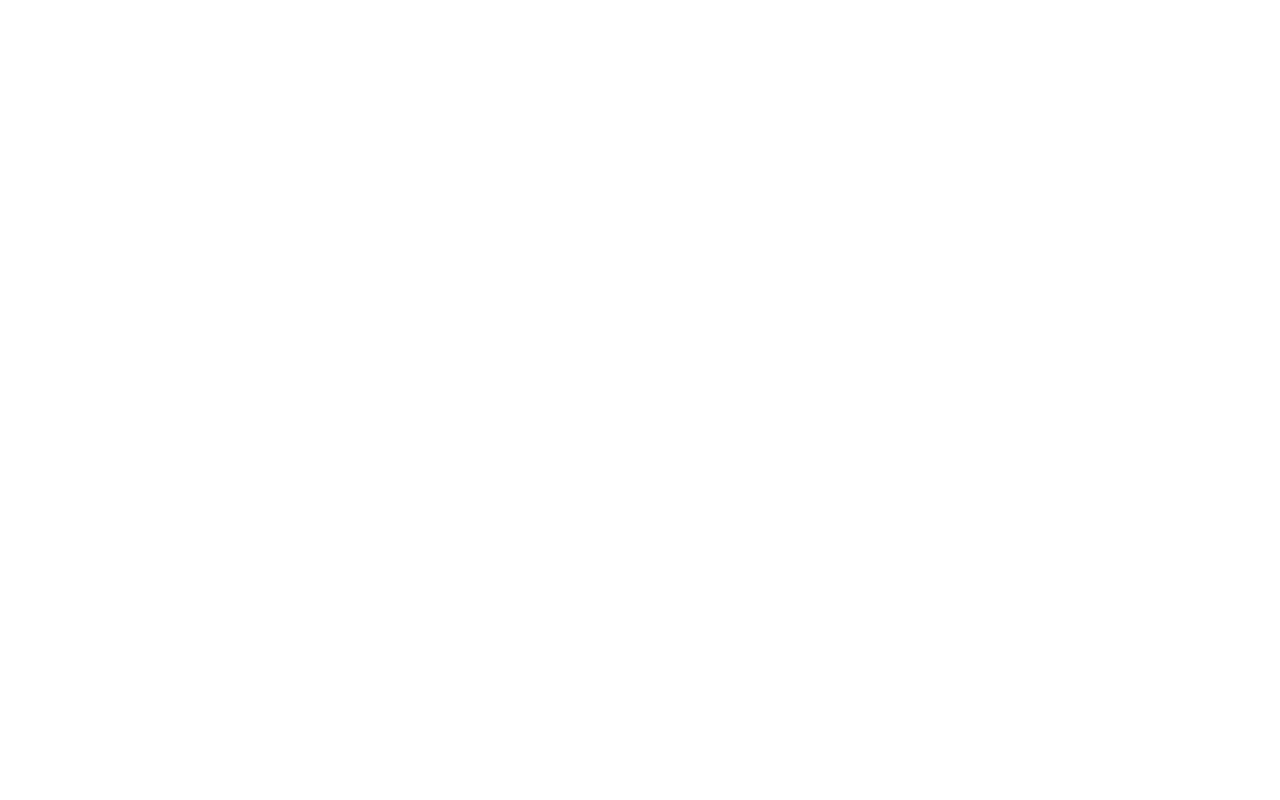
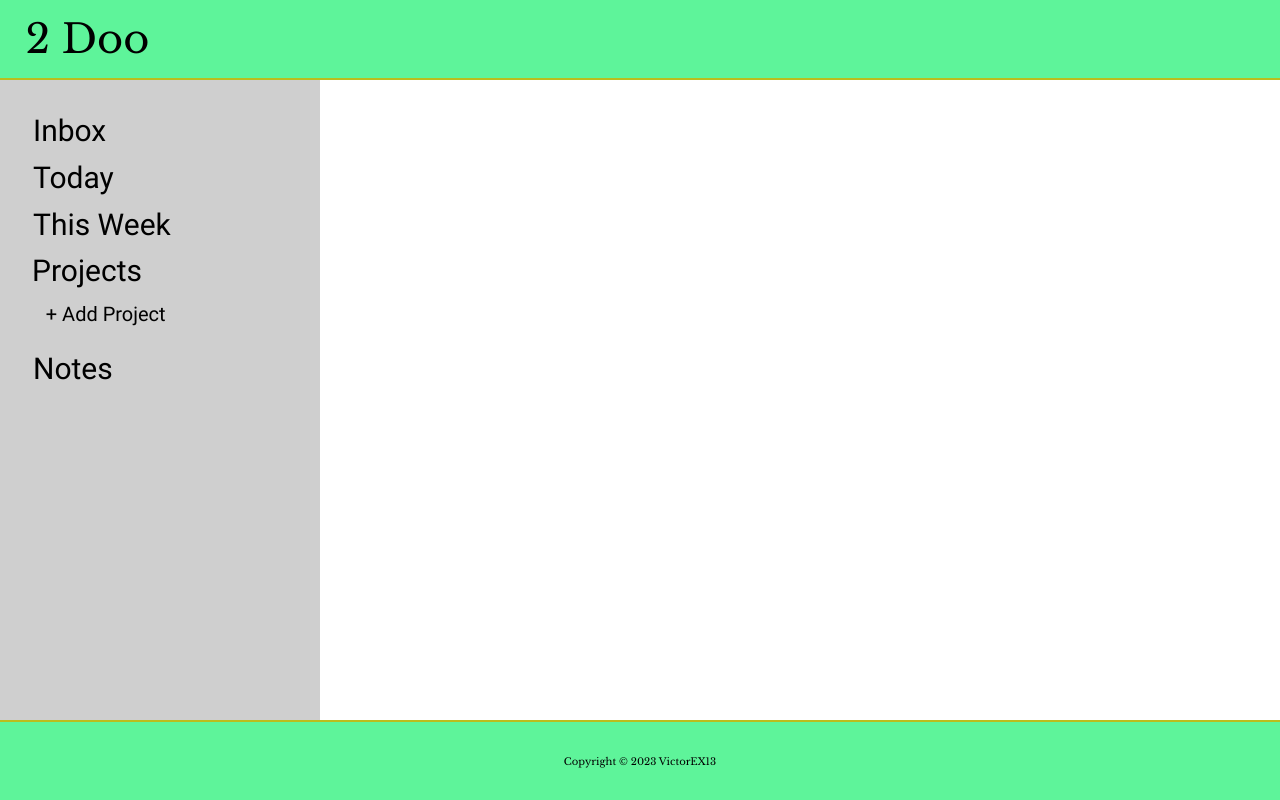
Before and after one commit to VictorEX13/odin_todo-list, a website built with webpack: page dist/index.html in a window 1280 px wide. Built offline with nearby package versions, Linux system fonts and the light colour scheme.

Commit message:
Load default layout

```diff
--- /dev/null
+++ b/src/aside.js
@@ -0,0 +1,54 @@
+class Aside {
+  defaultAside() {
+    const aside = document.createElement("aside");
+    const nav = document.createElement("nav");
+    const list = document.createElement("ul");
+    const listItem = document.createElement("li");
+    const listItemLink = document.createElement("a");
+    listItemLink.setAttribute("href", "#");
+
+    const inbox = listItem.cloneNode(true);
+    const todayItems = listItem.cloneNode(true);
+    const thisWeekItems = listItem.cloneNode(true);
+    const projects = listItem.cloneNode(true);
+    const notes = listItem.cloneNode(true);
+
+    inbox.appendChild(listItemLink.cloneNode(true));
+    todayItems.appendChild(listItemLink.cloneNode(true));
+    thisWeekItems.appendChild(listItemLink.cloneNode(true));
+    notes.appendChild(listItemLink.cloneNode(true));
+
+    inbox.firstChild.textContent = "Inbox";
+    todayItems.firstChild.textContent = "Today";
+    thisWeekItems.firstChild.textContent = "This Week";
+    notes.firstChild.textContent = "Notes";
+
+    const projectList = list.cloneNode(true);
+    projectList.classList.add("project-list");
+
+    const addProject = listItem.cloneNode(true);
+    addProject.appendChild(listItemLink.cloneNode(true));
+    addProject.firstChild.textContent = "+ Add Project";
+
+    projectList.appendChild(addProject);
+
+    projects.textContent = "Projects";
+
+    projects.appendChild(projectList);
+
+    inbox.classList.add("inbox-link");
+    todayItems.classList.add("today-link");
+    thisWeekItems.classList.add("this-week-link");
+    projects.classList.add("projects-link");
+    notes.classList.add("notes-link");
+
+    list.append(inbox, todayItems, thisWeekItems, projects, notes);
+
+    nav.appendChild(list);
+    aside.appendChild(nav);
+
+    return aside;
+  }
+}
+
+export default Aside;
--- /dev/null
+++ b/src/firstLoad.js
@@ -0,0 +1,18 @@
+import Header from "./header.js";
+import Aside from "./aside.js";
+import Main from "./mainContent.js";
+import Footer from "./footer.js";
+
+const body = document.querySelector("body");
+
+const header = new Header();
+const aside = new Aside();
+const main = new Main();
+const footer = new Footer();
+
+body.append(
+  header.defaultHeader(),
+  aside.defaultAside(),
+  main.defaultMain(),
+  footer.defaultFooter()
+);
--- /dev/null
+++ b/src/footer.js
@@ -0,0 +1,14 @@
+class Footer {
+  defaultFooter() {
+    const footer = document.createElement("footer");
+    const copyright = document.createElement("small");
+
+    copyright.textContent = "Copyright © 2023 VictorEX13";
+
+    footer.appendChild(copyright);
+
+    return footer;
+  }
+}
+
+export default Footer;
--- /dev/null
+++ b/src/header.js
@@ -0,0 +1,14 @@
+class Header {
+  defaultHeader() {
+    const header = document.createElement("header");
+    const heading = document.createElement("h1");
+
+    heading.textContent = "2 Doo";
+
+    header.appendChild(heading);
+
+    return header;
+  }
+}
+
+export default Header;
--- a/src/index.js
+++ b/src/index.js
@@ -1,3 +1,5 @@
 import Project from "./project.js";
+import "./style.css";
+import "./firstLoad.js";
 
 const inbox = new Project("Inbox");
--- /dev/null
+++ b/src/mainContent.js
@@ -0,0 +1,9 @@
+class Main {
+  defaultMain() {
+    const main = document.createElement("main");
+
+    return main;
+  }
+}
+
+export default Main;
--- /dev/null
+++ b/src/style.css
@@ -0,0 +1,143 @@
+/* General */
+
+@font-face {
+    font-family: 'Libre Basker Viller';
+    src: url('./LibreBaskerville-Regular.ttf') format('truetype');
+    font-weight: 600;
+    font-style: normal;
+}
+
+@font-face {
+    font-family: 'Roboto';
+    src: url('./Roboto-Regular.ttf') format('truetype');
+    font-weight: 600;
+    font-style: normal;
+}
+
+*,
+*::before,
+*::after {
+    box-sizing: border-box;
+    padding: 0;
+    margin: 0;
+}
+
+:root {
+    font-size: 10px;
+    font-family: Arial, Helvetica, sans-serif;
+    --main-color:rgb(94, 244, 154);
+    --sub-color: rgb(187, 189, 29);
+}
+
+/* Blocks */
+
+body {
+    display: grid;
+    grid-template-columns: 25% 75%;
+    grid-template-rows: 10% 80% 10%;
+    height: 100vh;
+    width: 100vw;
+}
+
+header {
+    display: flex;
+    grid-area: 1 / 1 / 2 / -1;
+    align-items: center;
+    padding: 1% 2%;
+    background-color: var(--main-color);
+    border-bottom: 0.2rem solid var(--sub-color);
+    font-family: "Libre Basker Viller";
+}
+
+aside {
+    grid-area: 2 / 1 / 3 / 2;
+    padding: 10%;
+    background-color: rgb(207, 207, 207);
+    font-family: 'Roboto';
+}
+
+ul {
+    display: flex;
+    flex-direction: column;
+    gap: 10px;
+}
+
+.project-list {
+    display: flex;
+    flex-direction: column;
+    gap: 10px;
+    padding: 5%;
+}
+
+main {
+    grid-area: 2 / 2 / 3 / -1;
+    padding: 4% 5%;
+    font-family: 'Roboto';
+}
+
+footer {
+    display: flex;
+    grid-area: 3 / 1 / -1 / -1;
+    justify-content: center;
+    align-items: center;
+    background-color: var(--main-color);
+    border-top: 0.2rem solid var(--sub-color);
+    font-family: "Libre Basker Viller";
+}
+
+/* Elements */
+
+h1 {
+    font-size: 4rem;
+}
+
+h2 {
+    font-size: 3.4rem;
+}
+
+h3 {
+    font-size: 3rem;
+}
+
+small {
+    font-size: 1rem;
+}
+
+p {
+    font-size: 1.6rem;
+}
+
+li {
+    list-style: none;
+    font-size: 3rem;
+    font-weight: bold;
+    width: 100%;
+}
+
+.project-list li {
+    font-size: 2rem;
+    font-weight: 300;
+    width: 100%;
+}
+
+a {
+    display: inline-block;
+    text-decoration: none;
+    width: 100%;
+    border: 1px solid transparent;
+    border-radius: 5px;
+}
+
+/* Modifiers */
+
+a:link {
+    color: black;
+}
+
+a:visited {
+    color: black;
+}
+
+a:hover {
+    background-color: rgb(170, 170, 170);
+}
--- a/webpack.config.js
+++ b/webpack.config.js
@@ -5,12 +5,19 @@ module.exports = {
   mode: "development",
   entry: {
     index: "./src/index.js",
+    item: "./src/item.js",
+    note: "./src/note.js",
+    project: "./src/project.js",
   },
   module: {
     rules: [
       {
         test: /\.css$/i,
         use: ["style-loader", "css-loader"],
+      },
+      {
+        test: /\.(woff|woff2|eot|ttf|otf)$/i,
+        type: "asset/resource",
       },
     ],
   },
```
Also changed, not shown: dist/715e9cea90f54d5a4093.ttf (added), dist/fc2b5060f7accec5cf74.ttf (added), dist/index.bundle.js, dist/index.html, dist/item.bundle.js (added), dist/note.bundle.js (added), dist/project.bundle.js (added), src/LibreBaskerville-Regular.ttf (added), src/Roboto-Regular.ttf (added).
